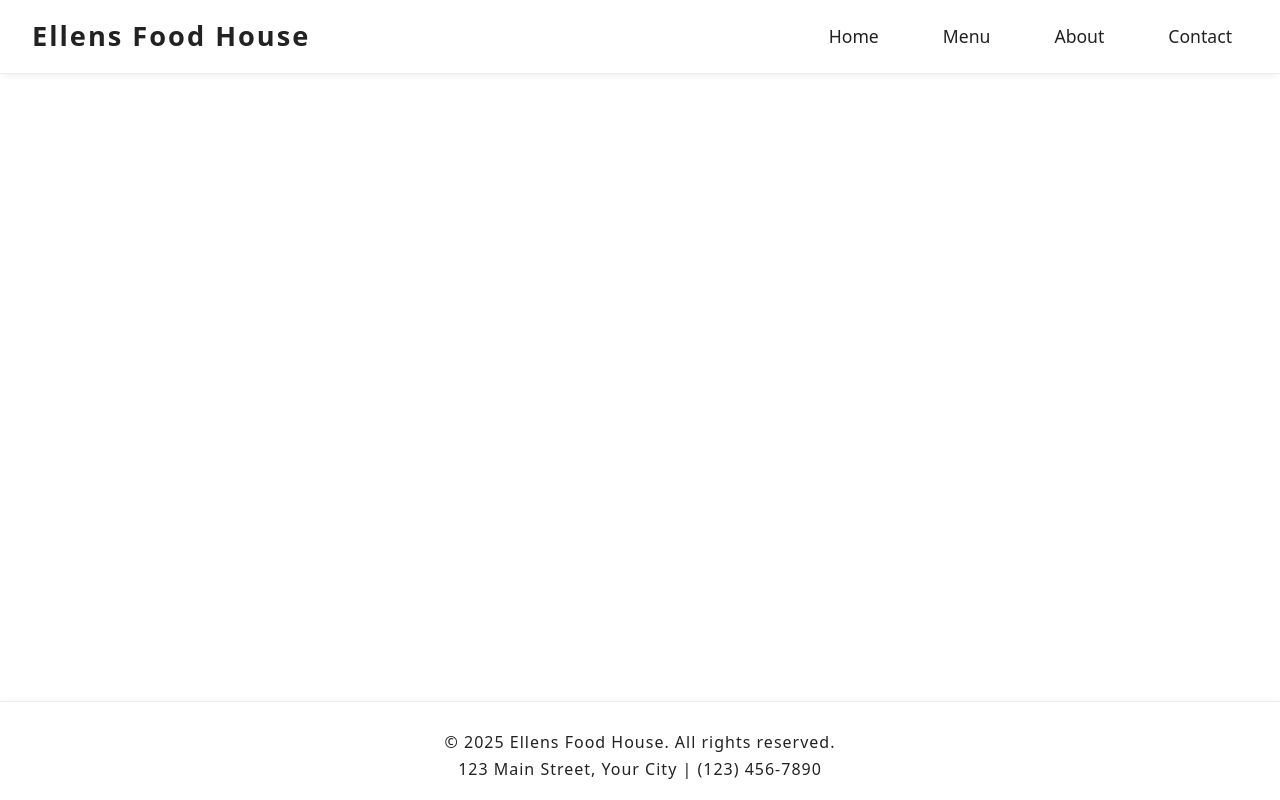
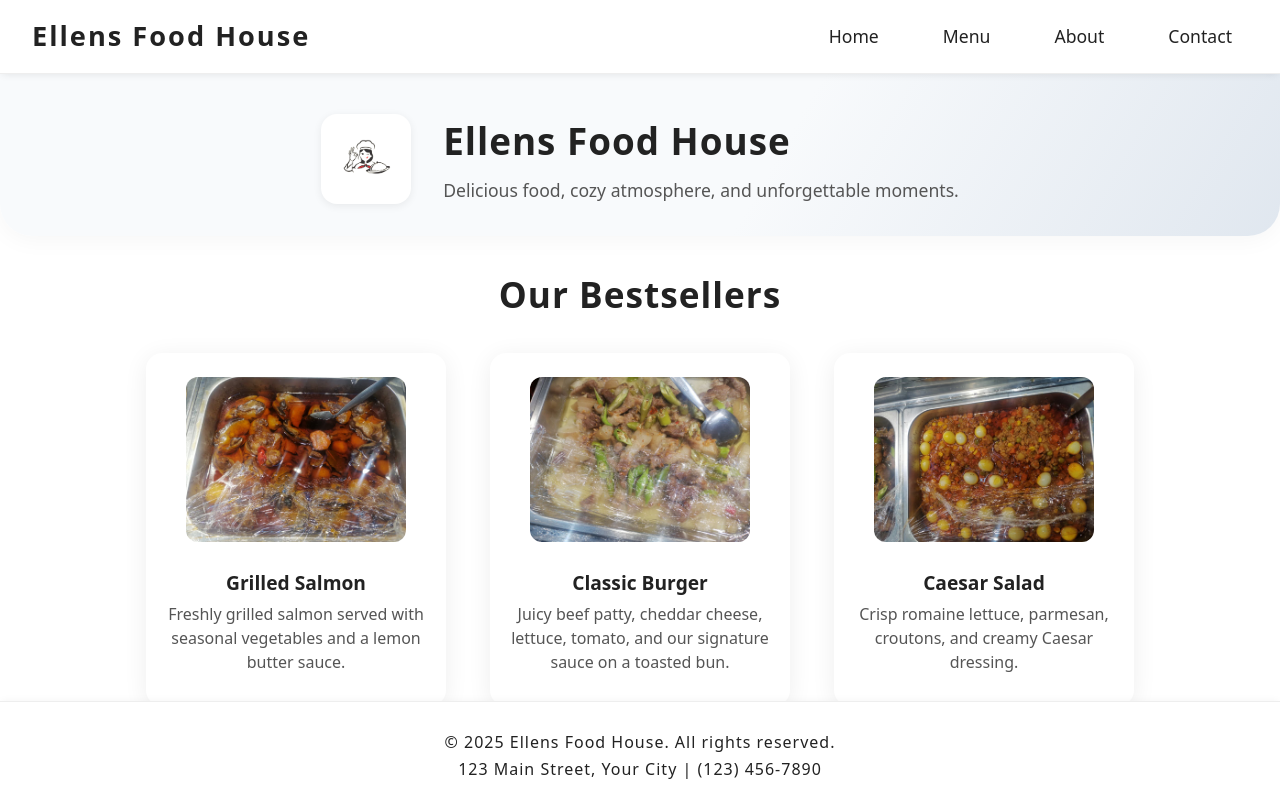
Before and after one commit to ArinGitPort/reservationSystem, a PHP site: page /pages/home.php in a window 1280 px wide. Run offline with PHP 8.4, Linux system fonts and the light colour scheme.

Commit message:
Change design

```diff
--- a/assets/css/home.css
+++ b/assets/css/home.css
@@ -1,3 +1,94 @@
+/* Showcase Section */
+.showcase {
+    max-width: 1100px;
+    margin: 0 auto 3rem auto;
+    padding: 0 1.5rem;
+}
+.showcase-title {
+    text-align: center;
+    font-size: 2.2rem;
+    font-weight: 700;
+    margin-bottom: 2rem;
+    color: #222;
+    letter-spacing: 1px;
+}
+.food-cards {
+    display: grid;
+    grid-template-columns: repeat(auto-fit, minmax(260px, 1fr));
+    gap: 2rem;
+    justify-items: center;
+    align-items: stretch;
+    margin: 0 auto;
+    width: 100%;
+    max-width: 1000px;
+}
+.food-card {
+    background: #fff;
+    border-radius: 16px;
+    box-shadow: 0 4px 24px rgba(0,0,0,0.07);
+    padding: 1.5rem 1.2rem 2rem 1.2rem;
+    max-width: 300px;
+    flex: 1 1 260px;
+    display: flex;
+    flex-direction: column;
+    align-items: center;
+    transition: transform 0.18s, box-shadow 0.18s;
+}
+.food-card:hover {
+    transform: translateY(-8px) scale(1.03);
+    box-shadow: 0 8px 32px rgba(0,0,0,0.13);
+}
+.food-card img {
+    width: 100%;
+    max-width: 220px;
+    border-radius: 12px;
+    margin-bottom: 1.2rem;
+    object-fit: cover;
+    aspect-ratio: 4/3;
+}
+.food-card h3 {
+    margin: 0.5rem 0 0.3rem 0;
+    font-size: 1.2rem;
+    color: #222;
+    font-weight: 600;
+}
+.food-card p {
+    color: #555;
+    font-size: 1rem;
+    text-align: center;
+    margin: 0;
+}
+.logo-hero {
+    display: flex;
+    align-items: center;
+    justify-content: center;
+    gap: 2rem;
+    padding: 2.5rem 1rem 2rem 1rem;
+    background: linear-gradient(120deg, #f8fafc 60%, #e0e7ef 100%);
+    border-radius: 0 0 32px 32px;
+    box-shadow: 0 4px 24px rgba(0,0,0,0.04);
+    margin-bottom: 2rem;
+}
+.logo-img {
+    width: 90px;
+    height: 90px;
+    object-fit: contain;
+    border-radius: 16px;
+    background: #fff;
+    box-shadow: 0 2px 8px rgba(0,0,0,0.07);
+}
+.logo-text h1 {
+    font-size: 2.3rem;
+    color: #222;
+    margin: 0 0 0.5rem 0;
+    font-weight: 800;
+    letter-spacing: 1px;
+}
+.logo-text p {
+    color: #555;
+    font-size: 1.1rem;
+    margin: 0;
+}
 * {
     margin: 0;
     padding: 0;
--- /dev/null
+++ b/includes/home_content.php
@@ -0,0 +1,24 @@
+<div class="hero-section">
+    <?php include '../includes/logoheader.php'; ?>
+</div>
+
+<section class="showcase">
+    <h2 class="showcase-title">Our Bestsellers</h2>
+    <div class="food-cards">
+        <div class="food-card">
+            <img src="../assets/images/food1.jpg" alt="Food 1">
+            <h3>Grilled Salmon</h3>
+            <p>Freshly grilled salmon served with seasonal vegetables and a lemon butter sauce.</p>
+        </div>
+        <div class="food-card">
+            <img src="../assets/images/food2.jpg" alt="Food 2">
+            <h3>Classic Burger</h3>
+            <p>Juicy beef patty, cheddar cheese, lettuce, tomato, and our signature sauce on a toasted bun.</p>
+        </div>
+        <div class="food-card">
+            <img src="../assets/images/food3.jpg" alt="Food 3">
+            <h3>Caesar Salad</h3>
+            <p>Crisp romaine lettuce, parmesan, croutons, and creamy Caesar dressing.</p>
+        </div>
+    </div>
+</section>
--- /dev/null
+++ b/includes/logoheader.php
@@ -0,0 +1,8 @@
+<div class="logo-hero">
+    <img src="../assets/images/mainlogo.png" alt="Ellens Food House Logo" class="logo-img">
+    <div class="logo-text">
+        <h1>Ellens Food House</h1>
+        <p>Delicious food, cozy atmosphere, and unforgettable moments.</p>
+    </div>
+</div>
+<link rel="stylesheet" href="../assets/css/logowithtext.css">
--- a/pages/home.php
+++ b/pages/home.php
@@ -7,9 +7,11 @@
     <link rel="stylesheet" href="./assets/css/home.css">
     <title>Document</title>
 </head>
-<body>
-
-
+    <meta charset="UTF-8">
+    <meta name="viewport" content="width=device-width, initial-scale=1.0">
+    <title>Document</title>
+    <link rel="stylesheet" href="../assets/css/home.css">
 <?php include '../includes/footer.php'; ?>
 </body>
+<?php include '../includes/home_content.php'; ?>
 </html>
```
Also changed, not shown: assets/images/food1.jpg (added), assets/images/food2.jpg (added), assets/images/food3.jpg (added), assets/images/logowithtext.png (added), assets/images/mainlogo.png (added).
